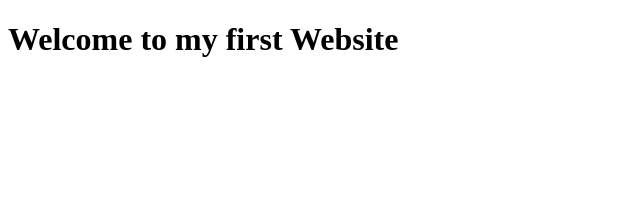
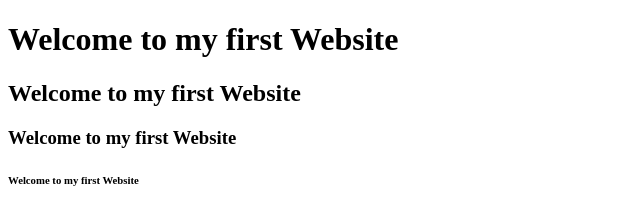
Before and after one commit to AkashThakur505/29jan24, a plain HTML site: page index.html in a window 1280 px wide. Shown: the whole page, without its empty margins (0-640 px from the left). Drawn offline with Linux system fonts and the light colour scheme.

Commit message:
Update index.html

```diff
--- a/index.html
+++ b/index.html
@@ -3,9 +3,12 @@
 <head>
     <meta charset="UTF-8">
     <meta name="viewport" content="width=device-width, initial-scale=1.0">
-    <title>Document</title>
+    <title>HyperText Markup Language</title>
 </head>
 <body>
     <h1>Welcome to my first Website</h1>
+    <h2>Welcome to my first Website</h2>
+    <h3>Welcome to my first Website</h3>
+    <h6>Welcome to my first Website</h6>
 </body>
 </html>
```
